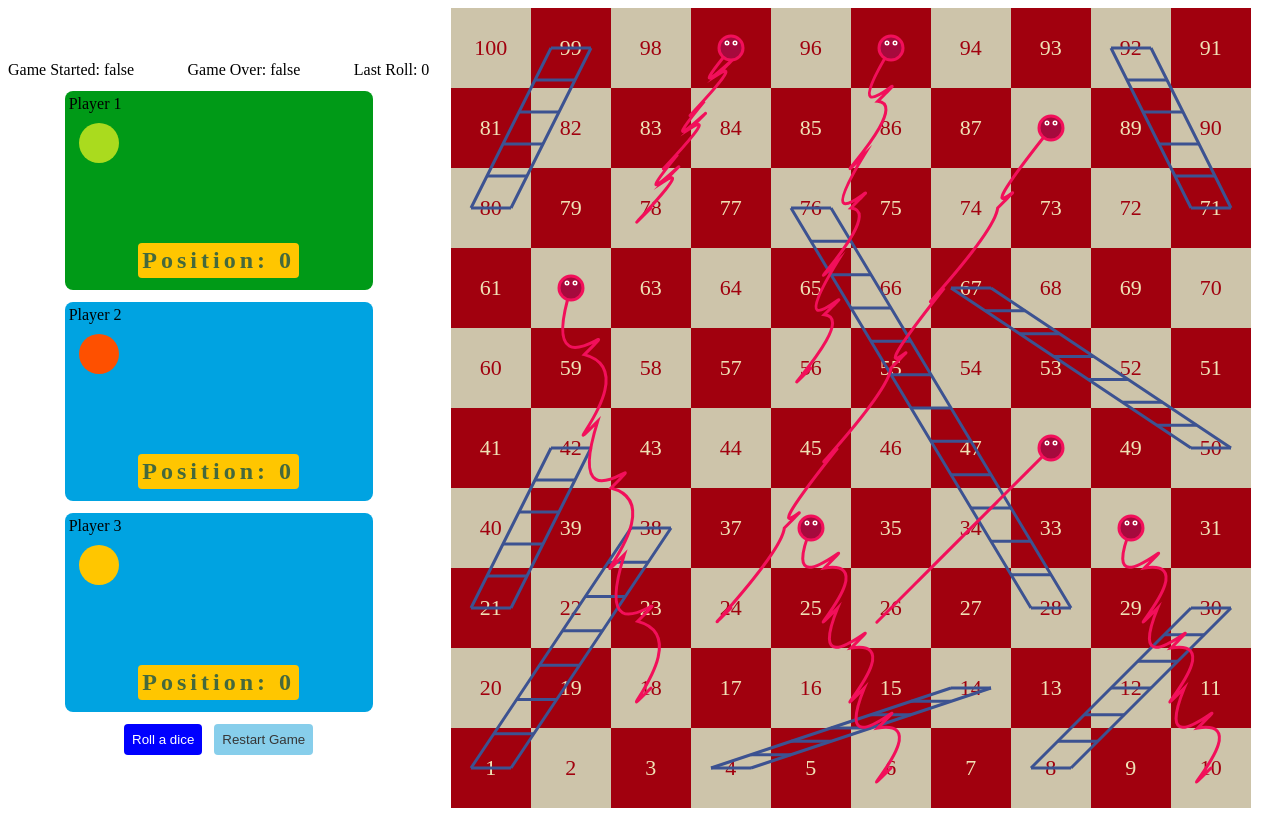
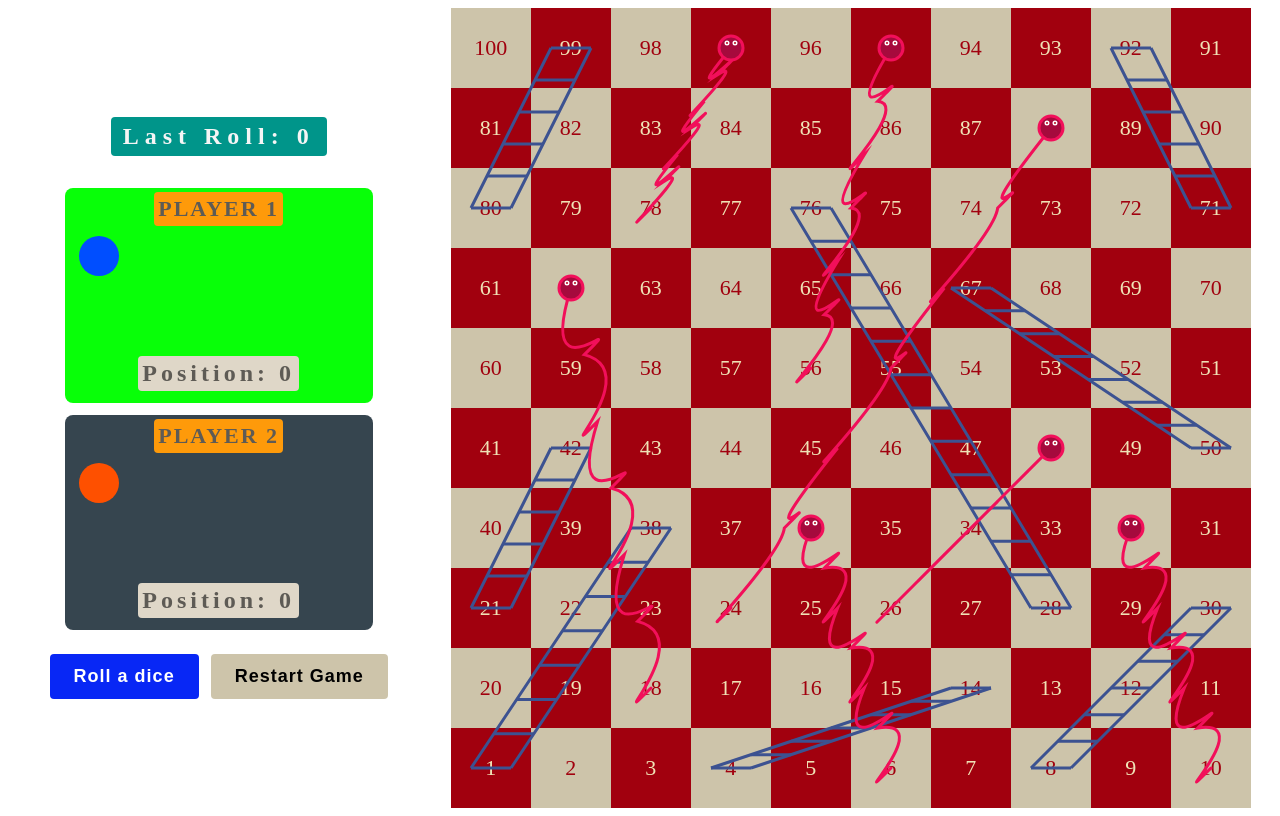
Before and after one commit to imkiran22/snakes-and-ladders, a Vue app: page / in a window 1280 px wide. Built offline with nearby package versions, Linux system fonts and the light colour scheme.

Commit message:
changes in css

```diff
--- a/src/App.vue
+++ b/src/App.vue
@@ -1,6 +1,7 @@
 <script setup lang="ts">
 import { ref } from "vue";
 import SnakesLadder from "./components/SnakesLadder.vue";
+import { debounce } from "./utils/debounce";
 const snakeBoardRef = ref<{
   handler: () => void;
   restart: () => void;
@@ -10,6 +11,7 @@ const snakeBoardRef = ref<{
   currentPlayerIndex: number;
   players: Record<string, { step: number; started: boolean }>;
   disabled: boolean;
+  rolling: boolean;
 }>();
 
 const rollDice = () => {
@@ -24,8 +26,13 @@ const restart = () => {
   }
 };
 
-const playerColors = ["#aadb1e", "#fe5000", "#ffc600"];
-const noOfPlayers = 3;
+// Debounced version of rollDice with a 300ms delay
+const debouncedRollDice = debounce(rollDice, 1000);
+// Debounced version of rollDice with a 300ms delay
+const debouncedRestart = debounce(restart, 1000);
+
+const playerColors = ["#004EFF", "#fe5000", "#D62598"];
+const noOfPlayers = 2;
 </script>
 
 <template>
@@ -41,9 +48,11 @@ const noOfPlayers = 3;
     </div>
     <div id="game-progress">
       <div class="game-status">
-        <div>Game Started: {{ snakeBoardRef?.gameStarted }}</div>
-        <div>Game Over: {{ snakeBoardRef?.gameEnded }}</div>
-        <div>Last Roll: {{ snakeBoardRef?.rolled }}</div>
+        <!-- <div>Game Started: {{ snakeBoardRef?.gameStarted }}</div>
+        <div>Game Over: {{ snakeBoardRef?.gameEnded }}</div> -->
+        <div class="last-roll position">
+          Last Roll: {{ snakeBoardRef?.rolled }}
+        </div>
       </div>
       <div class="players">
         <div
@@ -52,7 +61,7 @@ const noOfPlayers = 3;
           :class="{ active: snakeBoardRef?.currentPlayerIndex === index }"
           :key="index"
         >
-          <span>Player {{ index + 1 }}</span>
+          <span class="player-text">Player {{ index + 1 }}</span>
           <svg width="300" height="130" xmlns="http://www.w3.org/2000/svg">
             <rect
               width="40"
@@ -69,8 +78,16 @@ const noOfPlayers = 3;
       </div>
 
       <div class="actions" :class="{ disabled: snakeBoardRef?.disabled }">
-        <button class="btn-primary" @click="rollDice">Roll a dice</button>
-        <button class="btn-secondary" @click="restart">Restart Game</button>
+        <button
+          class="btn btn-primary"
+          :class="{ disabled: snakeBoardRef?.rolling }"
+          @click="debouncedRollDice"
+        >
+          {{ snakeBoardRef?.rolling ? "Rolling ..." : "Roll a dice" }}
+        </button>
+        <button class="btn btn-secondary" @click="debouncedRestart">
+          Restart Game
+        </button>
       </div>
     </div>
   </div>
@@ -120,26 +137,33 @@ const noOfPlayers = 3;
   display: flex;
   flex-direction: column;
   flex: 0.5;
-  gap: 12px;
+  gap: 24px;
   align-self: center;
 }
-.btn-primary {
-  color: #fff;
-  background-color: blue;
-  padding: 8px;
+
+.btn {
+  padding: 12px 24px;
   outline: none;
   border: none;
   border-radius: 4px;
   cursor: pointer;
+  font-size: 18px;
+  font-weight: 600;
+  letter-spacing: 1px;
+}
+
+.btn.disabled {
+  opacity: 0.5;
+  cursor: not-allowed;
+}
+
+.btn-primary {
+  color: #fff;
+  background-color: #0827f5;
 }
 .btn-secondary {
-  color: #363636;
-  background-color: skyblue;
-  padding: 8px;
-  outline: none;
-  border: none;
-  border-radius: 4px;
-  cursor: pointer;
+  color: #000;
+  background-color: #cdc4aa;
 }
 
 .players {
@@ -155,13 +179,13 @@ const noOfPlayers = 3;
   flex-flow: column;
   align-items: flex-start;
   justify-content: flex-start;
-  background-color: #00a3e1;
+  background-color: #36454f;
   padding: 4px;
   border-radius: 8px;
 }
 
 .player.active {
-  background-color: #009a17;
+  background-color: #08ff08;
   animation: bounceScale 0.4s ease-in;
 }
 
@@ -190,18 +214,37 @@ const noOfPlayers = 3;
 
 .game-status {
   display: flex;
-  justify-content: space-between;
+  align-self: center;
 }
 
 .position {
-  background-color: #ffc600;
+  background-color: #dfd7c8;
   padding: 4px;
   letter-spacing: 4px;
   font-size: 24px;
   font-weight: 600;
   align-self: center;
   margin-bottom: 8px;
-  color: #44693d;
+  color: #5e5b55;
   border-radius: 4px;
 }
+
+.player-text {
+  color: #5e5b55;
+  font-size: 22px;
+  font-weight: 600;
+  letter-spacing: 2px;
+  text-transform: uppercase;
+  align-self: center;
+  background-color: #fe9a0a;
+  padding: 4px;
+  border-radius: 4px;
+}
+
+.last-roll {
+  background-color: #00958a !important;
+  color: whitesmoke !important;
+  letter-spacing: 6px !important;
+  padding: 6px 12px;
+}
 </style>
--- a/src/components/SnakesLadder.vue
+++ b/src/components/SnakesLadder.vue
@@ -30,6 +30,7 @@ defineExpose({
   currentPlayerIndex,
   players,
   disabled,
+  rolling,
 });
 </script>
 
@@ -127,7 +128,7 @@ defineExpose({
 }
 
 #snake-board .row > .column.active-1 {
-  background-color: #aadb1e;
+  background-color: #004eff;
 }
 
 #snake-board .row > .column.active-2 {
@@ -135,7 +136,7 @@ defineExpose({
 }
 
 #snake-board .row > .column.active-3 {
-  background-color: #ffc600;
+  background-color: #d62598;
 }
 
 #snake-board .row > .column.active-more {
--- /dev/null
+++ b/src/utils/debounce.ts
@@ -0,0 +1,15 @@
+export function debounce<T extends (...args: any[]) => void>(
+  func: T,
+  wait: number
+): (...args: Parameters<T>) => void {
+  let timeout: ReturnType<typeof setTimeout> | null = null;
+
+  return function (...args: Parameters<T>): void {
+    if (timeout !== null) {
+      clearTimeout(timeout);
+    }
+    timeout = setTimeout(() => {
+      func(...args);
+    }, wait);
+  };
+}
```
